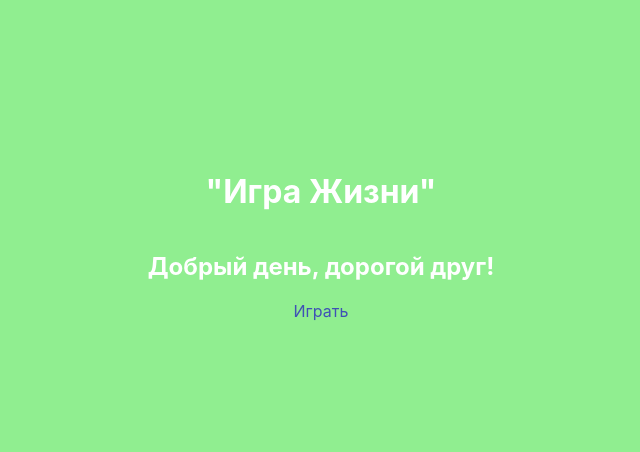
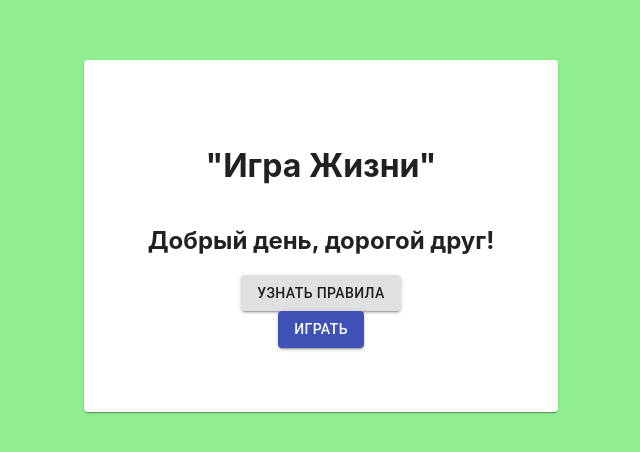
Before and after one commit to ahaku/the_game_of_life, a React (Create React App) app: page / in a window 1280 px wide. Shown: the part 164-616 px from the top of the page, without its empty margins (319-959 px from the left). Built offline with nearby package versions, Linux system fonts and the light colour scheme.

Commit message:
greeting page modified

```diff
--- a/src/GreetingPage.jsx
+++ b/src/GreetingPage.jsx
@@ -1,5 +1,8 @@
 import React from 'react'
 import Link from '@material-ui/core/Link';
+import Card from '@material-ui/core/Card';
+import ButtonMD from '@material-ui/core/Button';
+import './Mainpage.css'
 import Reference from './components/ButtonRow/Reference/Reference'
 
 const daytimeStyles = {
@@ -32,7 +35,7 @@ function GrretingPage() {
             return 'Night';
         } else if (hours >= 5 && hours < 12) {
             return 'Morning';
-        } else if (hours >=12 && hours < 17) {
+        } else if (hours >= 12 && hours < 17) {
             return 'Day';
         } else {
             return 'Evening';
@@ -53,9 +56,22 @@ function GrretingPage() {
 
     return (
         <div className='GreetingPageWrapper' style={style}>
-            <h1>"Игра Жизни"</h1>
-            <h2>{greetingText(timeOfTheDay())}</h2>
-            <Link href="/mainpage">Играть</Link>
+            <Card>
+                <h1>"Игра Жизни"</h1>
+                <h2>{greetingText(timeOfTheDay())}</h2>
+                {/* <Link underline="none" href="/mainpage">
+                    <ButtonMD variant='contained' color='primary' >Играть
+                    </ButtonMD>
+                </Link> */}
+
+                <ButtonMD variant='contained'>
+                    Узнать правила
+                </ButtonMD>
+                <ButtonMD href="/mainpage" variant='contained' color='primary'>
+                    Играть
+                </ButtonMD>
+
+            </Card>
         </div>
 
     )
--- a/src/Mainpage.css
+++ b/src/Mainpage.css
@@ -54,3 +54,11 @@
 .GridSizeButtons>button {
     margin-right: 20px;
 }
+
+.MuiCard-root {
+    padding: 4rem;
+    display: flex;
+    justify-content: center;
+    align-items: center;
+    flex-direction: column;
+}
```
